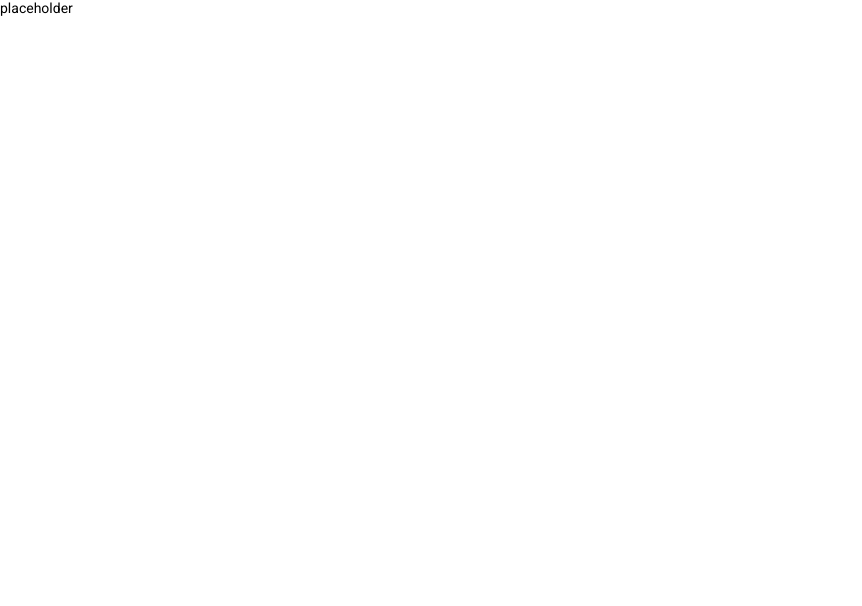
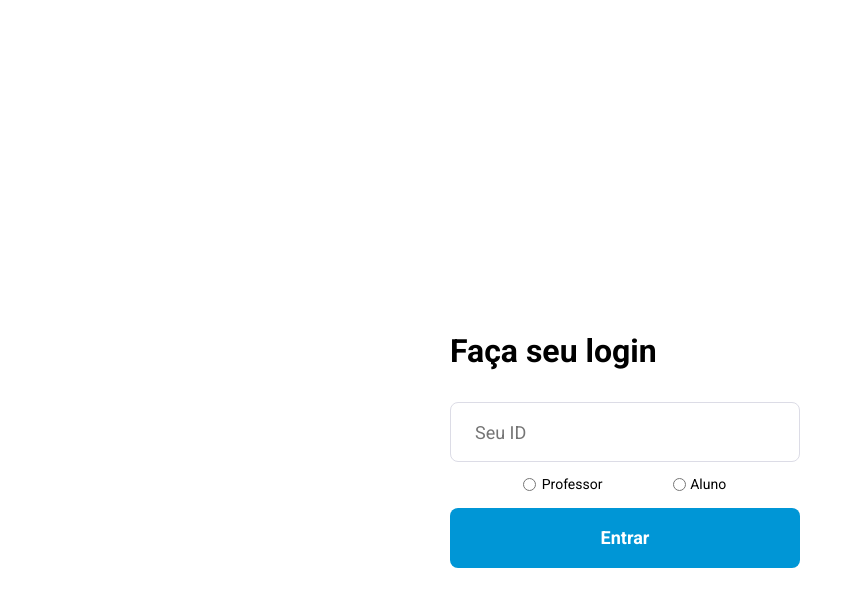
Before and after one commit to guerra08/t1-projarq, a React (Create React App) app in the folder client/: page / in a window 1280 px wide. Shown: the top 606 px of the page, without its empty margins (0-862 px from the left). Built offline with nearby package versions, Linux system fonts and the light colour scheme.

Commit message:
add Login

```diff
--- a/client/package.json
+++ b/client/package.json
@@ -6,8 +6,11 @@
     "@testing-library/jest-dom": "^4.2.4",
     "@testing-library/react": "^9.3.2",
     "@testing-library/user-event": "^7.1.2",
+    "axios": "^0.19.2",
     "react": "^16.13.1",
     "react-dom": "^16.13.1",
+    "react-icons": "^3.10.0",
+    "react-router-dom": "^5.2.0",
     "react-scripts": "3.4.1"
   },
   "scripts": {
--- a/client/src/App.css
+++ b/client/src/App.css
@@ -19,3 +19,24 @@ body {
     text-rendering: optimizeLegibility;
     -webkit-font-smoothing: antialiased;
 }
+
+.button {
+    width: 100%;
+    height: 60px;
+    background: #0096D6;
+    border: 0;
+    border-radius: 8px;
+    color: #FFF;
+    font-weight: 700;
+    margin-top: 16px;
+    display: inline-block;
+    text-align: center;
+    text-decoration: none;
+    font-size: 18px;
+    line-height: 60px;
+    transition: filter 0.2s;
+}
+
+.button:hover {
+filter: brightness(90%);
+}
--- a/client/src/App.js
+++ b/client/src/App.js
@@ -1,10 +1,11 @@
 import React from 'react'
 import './App.css'
+import Routes from './routes'
 
 function App() {
   return (
     <div className="App">
-      <p>placeholder</p>
+      <Routes />
     </div>
   )
 }
--- /dev/null
+++ b/client/src/pages/Login/index.js
@@ -0,0 +1,64 @@
+import React, { useState } from 'react'
+// import { Link, useHistory } from 'react-router-dom'
+import { FiLogIn } from 'react-icons/fi'
+
+// import api from '../../services/api'
+
+import './styles.css'
+
+export default function Logon() {
+  const [id, setId] = useState('')
+  const [userType, setUserType] = useState('')
+  // const history = useHistory()
+
+  async function handleLogin(e) {
+    e.preventDefault()
+
+    // try {
+    //   const response = await api.post('sessions', { id, userType })
+
+    //   localStorage.setItem('userId', id)
+    //   localStorage.setItem('userName', response.data.name)
+
+    //   history.push('/anotherpage')
+    // } catch (err) {
+    //   alert('Falha no login, tente novamente.')
+    // }
+  }
+
+  async function setUser(e) {
+    await setUserType(e.target.value)
+  }
+
+  return (
+    <div className="logon-container">
+      <section className="form">
+        <form onSubmit={handleLogin}>
+          <h1>Faça seu login</h1>
+
+          <input
+            className="input"
+            placeholder="Seu ID"
+            value={id}
+            onChange={(e) => setId(e.target.value)}
+          />
+
+          <div className="option" onChange={(e) => setUser(e)}>
+            <div className="professor">
+              <input type="radio" value="professor" name="option" />
+              Professor
+            </div>
+            <div className="student">
+              <input type="radio" value="student" name="option" />
+              Aluno
+            </div>
+          </div>
+
+          <button className="button" type="submit">
+            Entrar
+          </button>
+        </form>
+      </section>
+    </div>
+  )
+}
--- /dev/null
+++ b/client/src/pages/Login/styles.css
@@ -0,0 +1,66 @@
+.logon-container {
+    width: 100%;
+    max-width: 1120px;
+    height: 100vh;
+    margin: 0 auto;
+
+    display: flex;
+    align-items: center;
+    justify-content: center;
+  }
+
+  .logon-container section.form {
+    width: 100%;
+    max-width: 350px;
+    margin-right: 30px;
+  }
+
+  .logon-container section.form form {
+    margin-top: 100px;
+  }
+
+  .logon-container section.form form h1 {
+    font-size: 32px;
+    margin-bottom: 32px;
+  }
+
+  input, button, textarea {
+    font: 400 18px Roboto, sans-serif;
+  }
+
+  .input {
+    width: 100%;
+    height: 60px;
+    color: #333;
+    border: 1px solid #dcdce6;
+    border-radius: 8px;
+    padding: 0 24px;
+  }
+
+  form textarea {
+    width: 100%;
+    resize: vertical;
+    min-height: 140px;
+    color: #333;
+    border: 1px solid #dcdce6;
+    border-radius: 8px;
+    padding: 16px 24px;
+    line-height: 24px;
+  }
+
+  .option {
+    display: flex;
+    align-items: center;
+    justify-content: space-evenly;
+    margin-top: 4%;
+  }
+
+  .professor, .student {
+    display: flex;
+    align-items: center;
+    justify-content: center;
+  }
+
+  .professor input, .student input {
+    margin-right: 8%;
+  }
--- /dev/null
+++ b/client/src/routes.js
@@ -0,0 +1,15 @@
+import React from 'react'
+import { BrowserRouter, Route, Switch } from 'react-router-dom'
+
+import Login from './pages/Login'
+
+export default function Routes() {
+  return (
+    <BrowserRouter>
+      <Switch>
+        <Route path="/" exact component={Login} />
+        <Route path="/main" />
+      </Switch>
+    </BrowserRouter>
+  )
+}
--- /dev/null
+++ b/client/src/services/api.js
@@ -0,0 +1,8 @@
+import axios from 'axios'
+
+const api = axios.create({
+  //definir
+  baseURL: 'http://localhost:3333',
+})
+
+export default api
```
